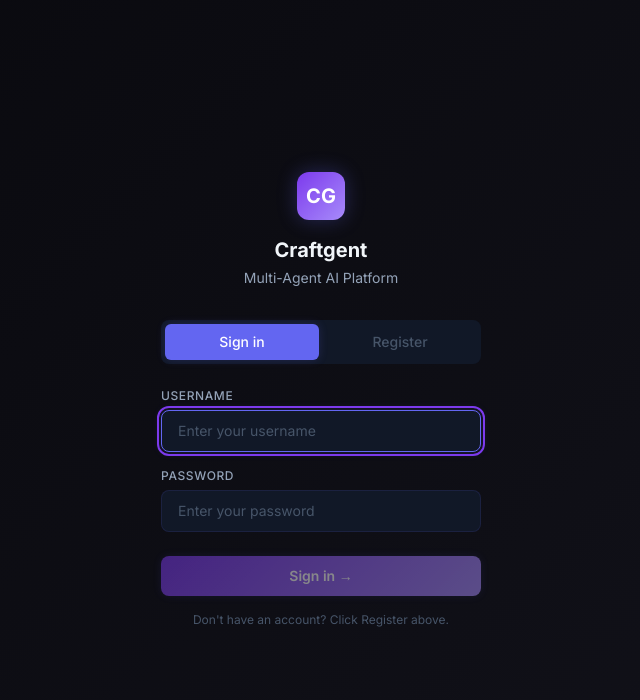
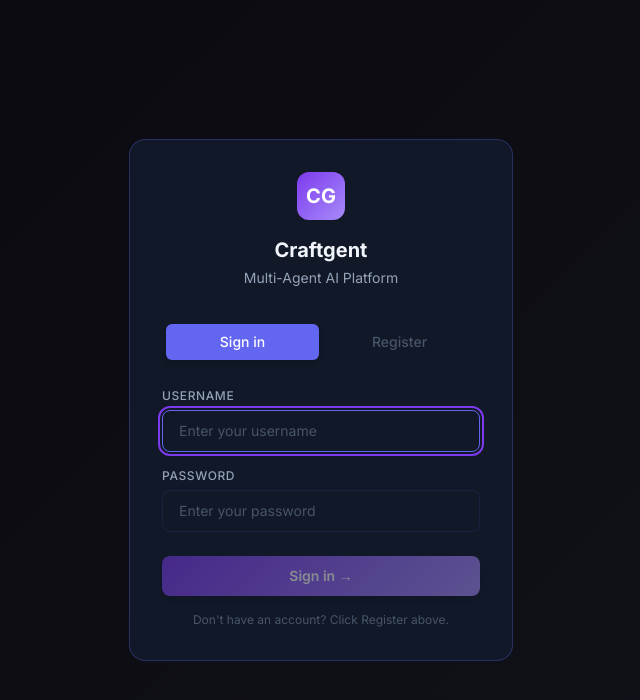
Before and after one commit to VijayKumaro7/Craftgent, a React (Vite) app in the folder frontend/: page /login in a window 1280 px wide. Shown: the top 700 px of the page, without its empty margins (319-959 px from the left). Built offline with nearby package versions, Linux system fonts and the light colour scheme; no server answers.

Commit message:
Update UI components with refined shadows and remove glow effects

```diff
--- a/frontend/src/components/auth/LoginScreen.tsx
+++ b/frontend/src/components/auth/LoginScreen.tsx
@@ -26,7 +26,7 @@ function AuthField({ label, type = 'text', value, onChange, disabled, autoFocus,
         disabled={disabled}
         autoFocus={autoFocus}
         placeholder={placeholder}
-        className="w-full bg-bg-secondary border border-border-subtle rounded-lg px-4 py-2.5 text-text-primary text-sm placeholder:text-text-muted outline-none transition-all duration-200 focus:border-accent-primary focus:shadow-glow-sm disabled:opacity-50 disabled:cursor-not-allowed"
+        className="w-full bg-bg-secondary border border-border-subtle rounded-lg px-4 py-2.5 text-text-primary text-sm placeholder:text-text-muted outline-none transition-all duration-200 focus:border-accent-primary disabled:opacity-50 disabled:cursor-not-allowed"
       />
     </div>
   )
@@ -71,12 +71,12 @@ export function LoginScreen() {
 
       <div className="fixed inset-0 flex items-center justify-center px-4" style={{ zIndex: 10 }}>
         <div
-          className="w-full max-w-sm glass-strong rounded-2xl p-8 animate-scale-in"
+          className="w-full max-w-sm bg-bg-secondary border border-border-default rounded-2xl p-8 animate-scale-in"
           onKeyDown={handleKey}
         >
           {/* Logo */}
           <div className="text-center mb-8">
-            <div className="w-12 h-12 rounded-xl btn-gradient flex items-center justify-center text-xl font-bold text-white mx-auto mb-4 shadow-glow-md">
+            <div className="w-12 h-12 rounded-xl btn-gradient flex items-center justify-center text-xl font-bold text-white mx-auto mb-4">
               CG
             </div>
             <h1 className="text-text-primary font-bold text-xl mb-1">Craftgent</h1>
@@ -91,7 +91,7 @@ export function LoginScreen() {
                 onClick={() => { setMode(m); clearError() }}
                 className={`flex-1 py-2 text-sm font-medium rounded-md transition-all duration-200 ${
                   mode === m
-                    ? 'bg-accent-primary text-white shadow-glow-sm'
+                    ? 'bg-accent-primary text-white shadow-md'
                     : 'text-text-muted hover:text-text-secondary'
                 }`}
               >
@@ -148,7 +148,7 @@ export function LoginScreen() {
           <button
             onClick={handleSubmit}
             disabled={isLoading || isInvalid}
-            className="mt-6 w-full btn-gradient text-white font-semibold py-2.5 rounded-lg text-sm shadow-glow-sm hover:shadow-glow-md transition-all duration-200 disabled:opacity-50 disabled:cursor-not-allowed disabled:pointer-events-none"
+            className="mt-6 w-full btn-gradient text-white font-semibold py-2.5 rounded-lg text-sm shadow-md hover:shadow-lg transition-all duration-200 disabled:opacity-50 disabled:cursor-not-allowed disabled:pointer-events-none"
           >
             {isLoading
               ? 'Loading…'
--- a/frontend/src/components/chat/TypingIndicator.tsx
+++ b/frontend/src/components/chat/TypingIndicator.tsx
@@ -3,14 +3,14 @@ interface TypingIndicatorProps {
 }
 
 const AGENT_COLOR: Record<string, string> = {
-  NEXUS:      '#6366f1',
-  ALEX:       '#10b981',
-  VORTEX:     '#a855f7',
-  RESEARCHER: '#f59e0b',
+  NEXUS:      '#7c3aed',
+  ALEX:       '#059669',
+  VORTEX:     '#a78bfa',
+  RESEARCHER: '#f97316',
 }
 
 export function TypingIndicator({ agentName = 'NEXUS' }: TypingIndicatorProps) {
-  const color = AGENT_COLOR[agentName] ?? '#6366f1'
+  const color = AGENT_COLOR[agentName] ?? '#7c3aed'
 
   return (
     <div className="flex items-center gap-3 px-4 py-3 animate-fade-in">
--- a/frontend/src/components/common/Button.tsx
+++ b/frontend/src/components/common/Button.tsx
@@ -22,13 +22,13 @@ export function Button({
 
   const variants: Record<string, string> = {
     primary:
-      'btn-gradient text-white shadow-glow-sm hover:shadow-glow-md disabled:opacity-50 disabled:cursor-not-allowed disabled:pointer-events-none',
+      'btn-gradient text-white shadow-md hover:shadow-lg disabled:opacity-50 disabled:cursor-not-allowed disabled:pointer-events-none',
     secondary:
-      'bg-bg-elevated border border-border-default text-text-primary hover:border-accent-primary hover:shadow-glow-sm disabled:opacity-50 disabled:cursor-not-allowed',
+      'bg-bg-elevated border border-border-default text-text-primary hover:border-accent-primary hover:shadow-md disabled:opacity-50 disabled:cursor-not-allowed',
     ghost:
       'bg-transparent text-text-secondary hover:text-text-primary hover:bg-white/5 disabled:opacity-50 disabled:cursor-not-allowed',
     outline:
-      'bg-transparent border border-accent-primary text-accent-primary hover:bg-accent-primary/10 hover:shadow-glow-sm disabled:opacity-50 disabled:cursor-not-allowed',
+      'bg-transparent border border-accent-primary text-accent-primary hover:bg-accent-primary/10 hover:shadow-md disabled:opacity-50 disabled:cursor-not-allowed',
   }
 
   return (
--- a/frontend/src/components/layout/TopBar.tsx
+++ b/frontend/src/components/layout/TopBar.tsx
@@ -29,7 +29,7 @@ export function TopBar() {
     >
       {/* Left — brand + status */}
       <div className="flex items-center gap-3">
-        <div className="w-7 h-7 rounded-md btn-gradient flex items-center justify-center text-xs font-bold text-white shadow-glow-sm">
+        <div className="w-7 h-7 rounded-md btn-gradient flex items-center justify-center text-xs font-bold text-white">
           CG
         </div>
         <span className="text-text-primary font-semibold text-sm">Craftgent</span>
--- a/frontend/src/components/ui/Toast.tsx
+++ b/frontend/src/components/ui/Toast.tsx
@@ -87,7 +87,7 @@ export function ToastContainer() {
       {toasts.map((toast) => (
         <div
           key={toast.id}
-          className={`glass-strong rounded-xl px-4 py-3 border animate-slide-in-left ${typeStyles[toast.type]} pointer-events-auto shadow-card`}
+          className={`bg-bg-elevated rounded-xl px-4 py-3 border animate-slide-in-left ${typeStyles[toast.type]} pointer-events-auto shadow-lg`}
         >
           <div className="flex items-start gap-3">
             <span className="text-sm font-bold flex-shrink-0 w-5 h-5 flex items-center justify-center rounded-full border border-current">
```
